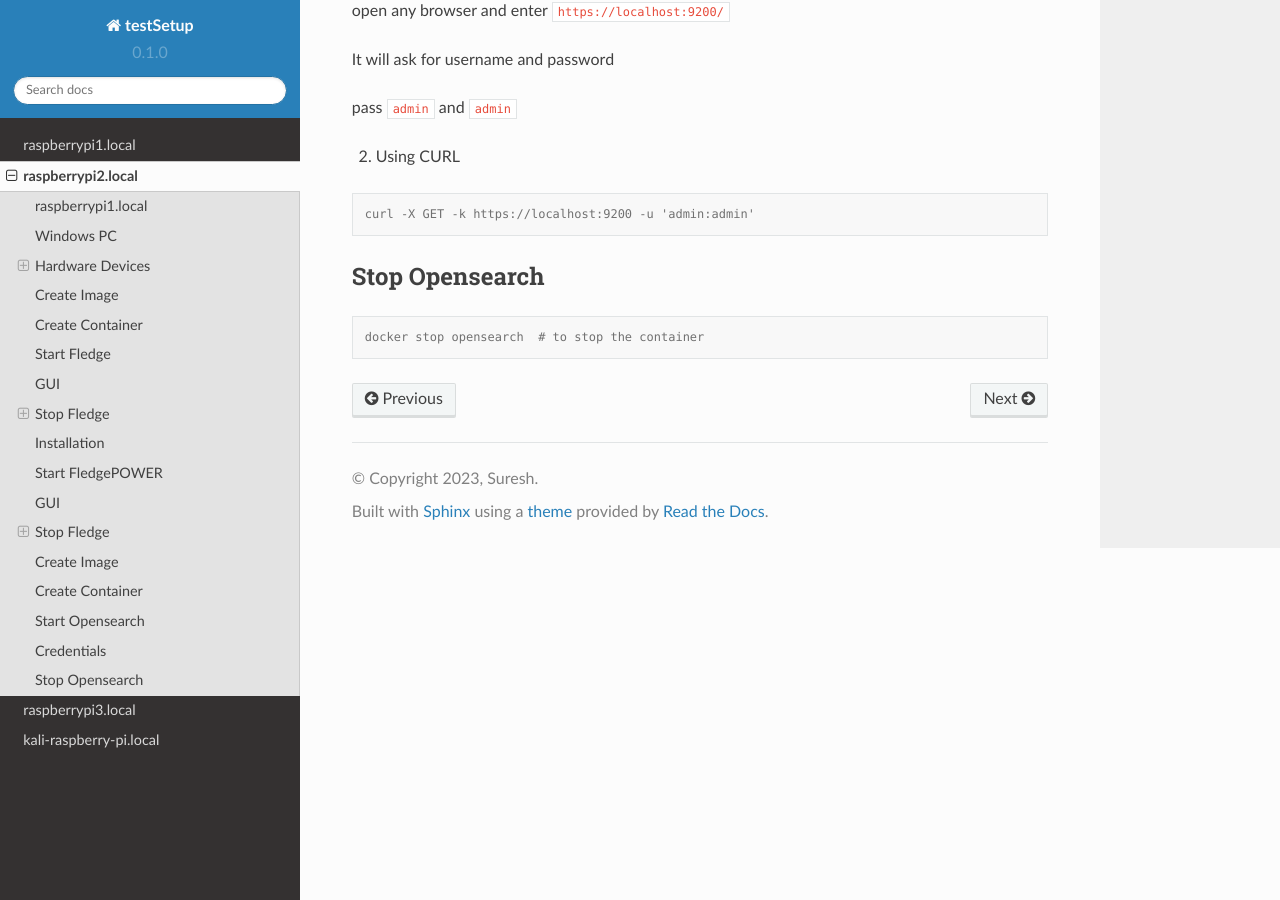
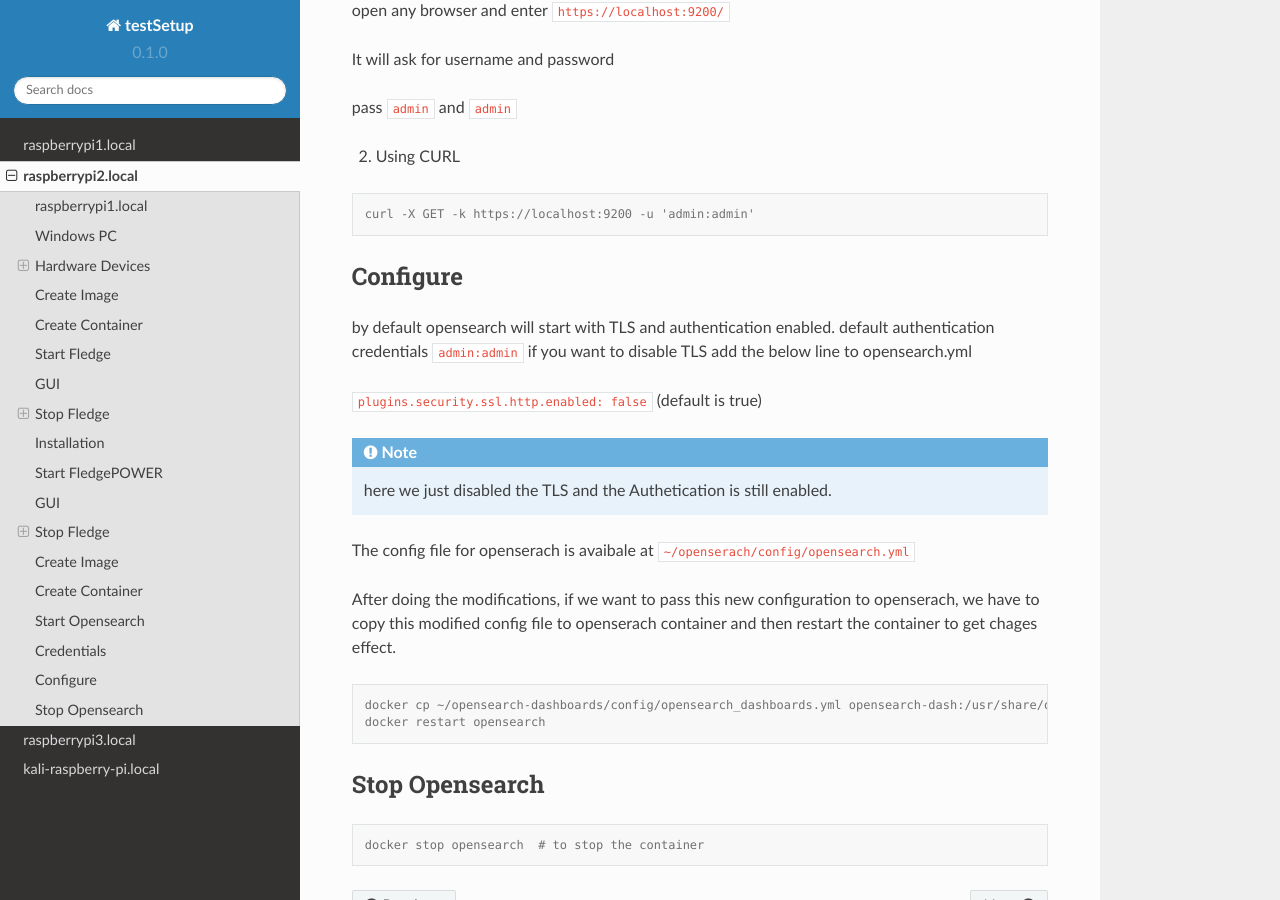
Before and after one commit to suresh-iitr/setup, a Sphinx documentation site: the page built from docs/source/raspberrypi2.rst, in a window 1280 px wide and 900 px high, scrolled down 7710 px. Built offline with Sphinx 7.4.7 and the Read the Docs theme 2.0.0, drawn with Linux system fonts in a browser that asks for light colours.

Commit message:
Update raspberrypi2.rst

```diff
--- a/docs/source/raspberrypi2.rst
+++ b/docs/source/raspberrypi2.rst
@@ -390,6 +390,28 @@ pass ``admin`` and ``admin``
   curl -X GET -k https://localhost:9200 -u 'admin:admin'
 
 ------
+Configure
+------
+
+by default opensearch will start with TLS and authentication enabled. default authentication credentials ``admin:admin``
+if you want to disable TLS add the below line to opensearch.yml
+
+``plugins.security.ssl.http.enabled: false`` (default is true)
+
+.. note::
+
+  here we just disabled the TLS and the Authetication is still enabled.
+
+The config file for openserach is avaibale at ``~/openserach/config/opensearch.yml``
+
+After doing the modifications, if we want to pass this new configuration to openserach, we have to copy this modified config file to openserach container and then restart the container to get chages effect.
+
+.. code-block:: console
+
+  docker cp ~/opensearch-dashboards/config/opensearch_dashboards.yml opensearch-dash:/usr/share/opensearch-dashboards/config/opensearch_dashboards.yml
+  docker restart opensearch
+
+------
 Stop Opensearch
 ------
 
```
